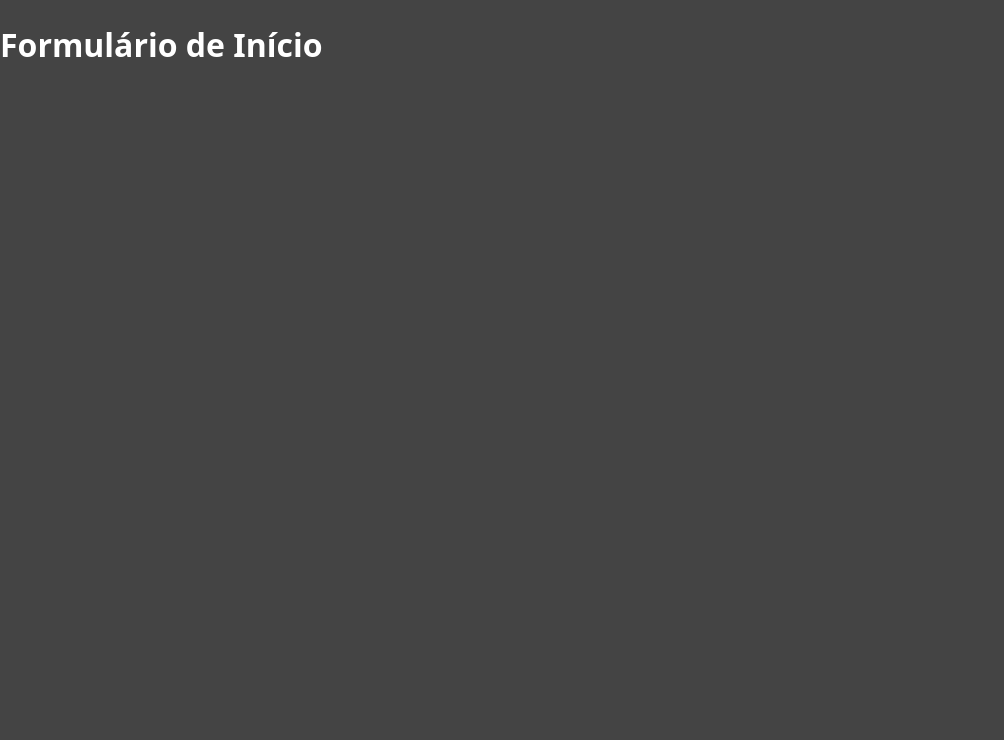
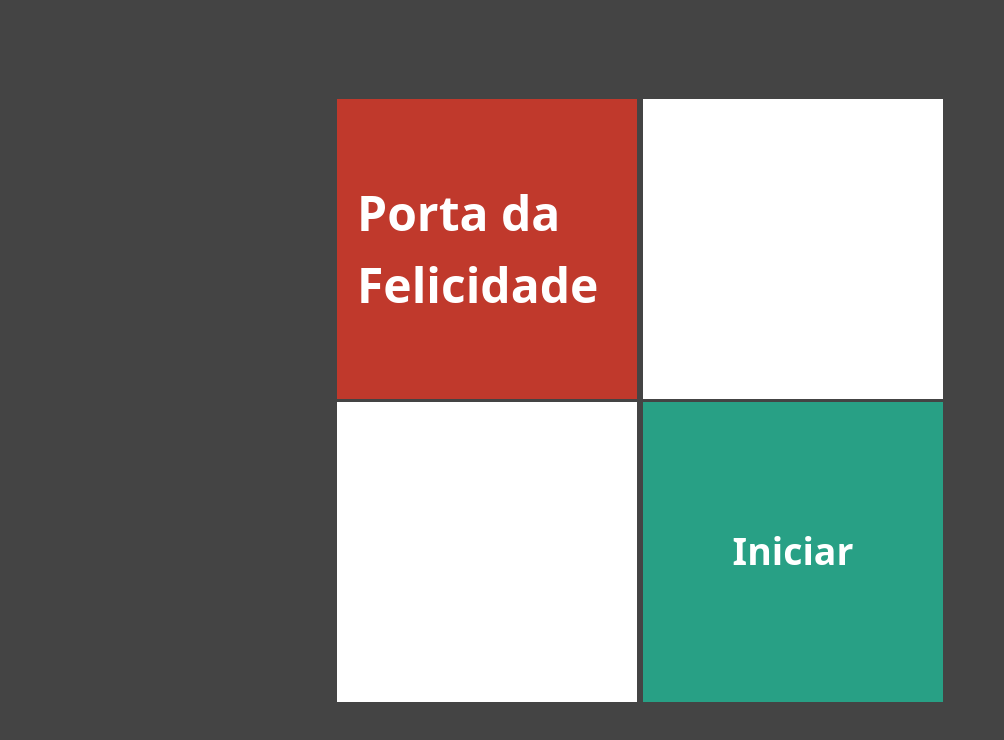
Before and after one commit to heberGustavo/porta-da-felicidade-web, a Next.js app in the folder door-of-happiness/: page / in a window 1280 px wide. Shown: the top 740 px of the page, without its empty margins (0-1004 px from the left). Built offline with nearby package versions, Linux system fonts and the light colour scheme.

Commit message:
Create Cartão Component and add links to redirect

```diff
--- /dev/null
+++ b/door-of-happiness/components/Cartao.tsx
@@ -0,0 +1,17 @@
+import styles from "../src/styles/Cartao.module.css";
+
+interface CartaoProps{
+    bgcolor?: string,
+    children?: any
+}
+
+export default function Cartao(props: CartaoProps){
+    return(
+        <div
+            className={styles.cartao}
+            style={{backgroundColor: props.bgcolor ?? "#fff"}}
+        >
+            {props.children}
+        </div>
+    );
+}
--- a/door-of-happiness/src/pages/index.tsx
+++ b/door-of-happiness/src/pages/index.tsx
@@ -1,7 +1,24 @@
-export default function Home() {
-  return(
-    <div>
-      <h1>Formulário de Início</h1>
+import styles from "../styles/Formulario.module.css";
+import Cartao from "../../components/Cartao";
+import Link from "next/link";
+
+export default function Formulario() {
+  return (
+    <div className={styles.formulario}>
+      <div>
+        <Cartao bgcolor="#c0392c">
+          <h2>Porta da Felicidade</h2>
+        </Cartao>
+        <Cartao />
+      </div>
+      <div>
+        <Cartao />
+        <Cartao bgcolor="#28a085" >
+          <Link href={`/jogo/4/2`}>
+            <h3 className={styles.link}>Iniciar</h3>
+          </Link>
+        </Cartao>
+      </div>
     </div>
   );
 }
--- /dev/null
+++ b/door-of-happiness/src/styles/Cartao.module.css
@@ -0,0 +1,11 @@
+.cartao{
+    display: flex;
+    width: 300px;
+    height: 300px;
+    color: #fff;
+    margin: 3px;
+    font-size: 2rem;
+    padding: 20px;
+    align-items: center;
+    justify-content: center;
+}
--- /dev/null
+++ b/door-of-happiness/src/styles/Formulario.module.css
@@ -0,0 +1,14 @@
+.formulario{
+    display: flex;
+    justify-content: center;
+    align-items: center;
+    height: 100vh;
+}
+
+.link {
+    display: flex;
+    align-items: center;
+    justify-content: center;
+    flex: 1;
+    margin: 0;
+}
```
